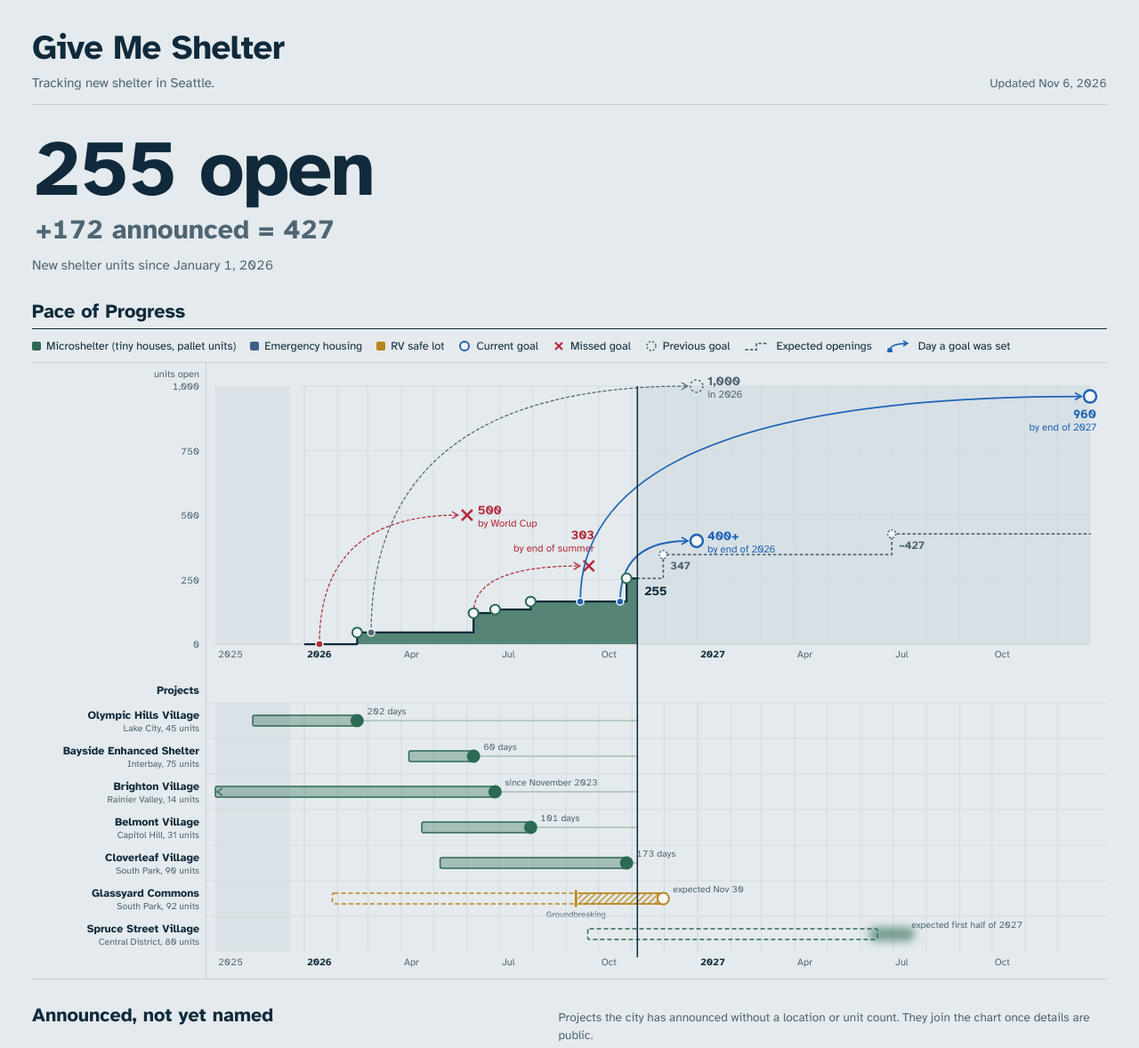
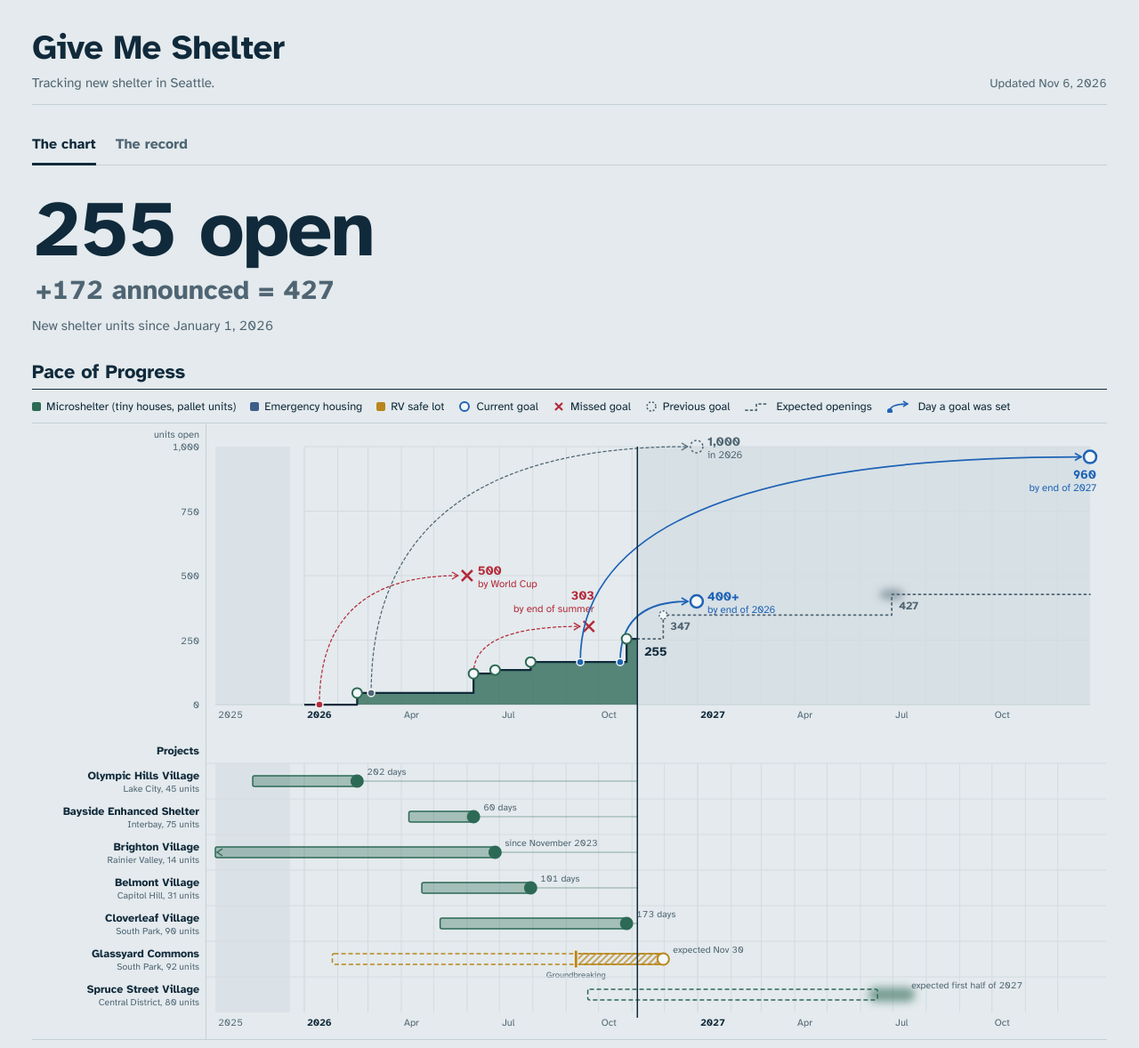
Before and after one commit to swilsonthomas-progeny/give-me-shelter, a plain HTML site: page index.html in a window 1280 px wide. Shown: the top 1178 px of the page at 89% size. Drawn offline with Linux system fonts and the light colour scheme.

Commit message:
Split into chart and record tabs; blog-style record; remove pills and tags
Goals and promises get plain headlines; approximate expected dates are
blurred instead of marked with ~.

Co-Authored-By: Claude Opus 5.5 <noreply@anthropic.com>
Claude-Session: https://claude.ai/code/session_01WBiUis1GEsVDXg5viWpFfj

```diff
--- a/data.json
+++ b/data.json
@@ -202,7 +202,7 @@
         "expected": "2026-11-30",
         "construction": "2026-09-10"
       },
-      "notes": "72 RV spaces and 20 tiny houses, serving about 140 people. The city expects it to open at the end of November; LIHI had earlier said mid-November. Wilson says Seattle has gone more than a year and a half without an operating RV safe lot.",
+      "notes": "Serves about 140 people. The city expects it to open at the end of November; LIHI had earlier said mid-November. Wilson says Seattle has gone more than a year and a half without an operating RV safe lot.",
       "sources": [
         {
           "title": "Mayor Wilson vetoes controversial RV permit bill, pivoting to executive strategy and safe lot expansion (Westside Seattle)",
@@ -335,7 +335,8 @@
           "url": "https://www.realchangenews.org/news/2026/09/23/mayor-wilson-scales-back-shelter-goal-aiming-960-beds-under-new-plan"
         }
       ],
-      "short": "4,000 in 4 years"
+      "short": "4,000 in 4 years",
+      "headline": "4,000 units in four years"
     },
     {
       "id": "p-500-worldcup",
@@ -358,7 +359,8 @@
           "url": "https://www.kuow.org/governing/2026-06-04/seattle-mayor-wilson-homeless-shelter-beds-world-cup-deadline"
         }
       ],
-      "short": "500 by World Cup"
+      "short": "500 by World Cup",
+      "headline": "500 units by the World Cup"
     },
     {
       "id": "p-303-summer",
@@ -377,7 +379,8 @@
           "title": "The Stranger",
           "url": "https://www.thestranger.com/news/seattle-mayor-katie-wilson-unveils-new-75-unit-shelter/"
         }
-      ]
+      ],
+      "headline": "303 units by the end of summer"
     },
     {
       "id": "p-1000-2026",
@@ -400,7 +403,8 @@
           "url": "https://komonews.com/news/local/seattle-mayor-katie-wilson-new-plan-reduce-homelessness-affordable-housing-shelter-units-tiny-homes-beds-crime-budget-gap-city-council"
         }
       ],
-      "short": "1,000 in 2026"
+      "short": "1,000 in 2026",
+      "headline": "1,000 units in 2026"
     },
     {
       "id": "p-400-2026",
@@ -419,7 +423,8 @@
           "url": "https://komonews.com/news/local/story/seattle-mayor-katie-wilson-new-plan-reduce-homelessness-affordable-housing-shelter-units-tiny-homes-beds-crime-budget-gap-city-council"
         }
       ],
-      "short": "400+ by end of 2026"
+      "short": "400+ by end of 2026",
+      "headline": "More than 400 units by the end of 2026"
     },
     {
       "id": "p-960-2027",
@@ -442,7 +447,8 @@
           "url": "https://www.capitolhillseattle.com/2026/10/wilson-plan-shifts-seattles-encampment-strategy-to-prioritize-sidewalks-parks-and-shelter/"
         }
       ],
-      "short": "960 by end of 2027"
+      "short": "960 by end of 2027",
+      "headline": "960 beds by the end of 2027"
     },
     {
       "id": "p-larger-villages",
@@ -461,7 +467,8 @@
           "url": "https://www.axios.com/newsletters/axios-seattle-1bb7ba82-e5c3-4117-9af0-2641df93f131"
         }
       ],
-      "short": "Bigger villages"
+      "short": "Bigger villages",
+      "headline": "Allow bigger tiny house villages"
     },
     {
       "id": "p-expedite-permits",
@@ -476,7 +483,8 @@
           "url": "https://wilson.seattle.gov/2026/01/15/mayor-wilson-announces-executive-orders-to-accelerate-shelter-and-improve-transit/"
         }
       ],
-      "short": "Faster permits"
+      "short": "Faster permits",
+      "headline": "Speed up permits for shelter and housing"
     },
     {
       "id": "p-two-safe-lots",
@@ -499,7 +507,8 @@
           "title": "Seattle Mayor Wilson vetoes RV permit bill due to 'efficacy concerns' (KOMO)",
           "url": "https://komonews.com/news/local/seattle-mayor-wilson-vetoes-rv-permit-bill-due-to-efficacy-concerns-signs-4-others-homeless-camping-shelter-reosuces-budget-funding-council-safety-violence-drug-use-neighborhood"
         }
-      ]
+      ],
+      "headline": "Open two RV safe lots"
     },
     {
       "id": "p-rv-workgroup",
@@ -519,7 +528,8 @@
           "url": "https://kvi.com/2026/11/05/seattle-doesnt-know-how-many-rvs-line-its-streets-but-katie-wilson-insists-nurses-veterans-and-tourists-are-inside"
         }
       ],
-      "by": "2027-01-02"
+      "by": "2027-01-02",
+      "headline": "RV work group recommendations in 60 days"
     }
   ],
   "events": [
--- a/index.html
+++ b/index.html
@@ -94,10 +94,31 @@ svg .mono{font-variant-numeric:tabular-nums}
 .chip{font-size:.74rem;padding:1px 7px;border-radius:3px;border:1px solid var(--rule);display:inline-flex;gap:5px;align-items:center}
 .prog{font-size:.82rem;font-style:italic;color:var(--muted)}
 
-/* record */
-.filters{display:flex;flex-wrap:wrap;gap:6px;margin-bottom:10px}
-.filters button{font:inherit;font-size:.8rem;background:transparent;color:var(--ink);border:1px solid var(--rule);border-radius:99px;padding:4px 12px;cursor:pointer}
-.filters button[aria-pressed="true"]{background:var(--ink);color:var(--paper);border-color:var(--ink)}
+/* tabs */
+.tabs{display:flex;gap:22px;border-bottom:1px solid var(--rule);margin-top:-4px}
+.tabs a{color:var(--muted);text-decoration:none;font-weight:700;font-size:1rem;padding:8px 0 9px;border-bottom:3px solid transparent;margin-bottom:-1px}
+.tabs a[aria-selected="true"]{color:var(--ink);border-bottom-color:var(--ink)}
+.tabs a:focus-visible{outline:2px solid var(--accent);outline-offset:3px}
+.view{display:flex;flex-direction:column;gap:inherit}
+.view[hidden]{display:none}
+
+/* record as a blog */
+.lede{max-width:680px;color:var(--muted);margin:0}
+.blog{max-width:680px;display:flex;flex-direction:column}
+.post{padding:26px 0 28px;border-top:1px solid var(--rule)}
+.post:first-child{border-top:0;padding-top:4px}
+.post time{display:block;font-size:.85rem;color:var(--muted);margin-bottom:4px}
+.post h3{font-family:var(--f-body);font-size:1.4rem;line-height:1.25;font-weight:700;margin:0 0 10px}
+.post p{margin:0 0 12px;font-size:1rem;line-height:1.6;color:var(--ink)}
+.post .sub2{color:var(--muted);font-size:.95rem;margin-bottom:10px}
+.post .hist{margin:4px 0 14px;font-size:.95rem}
+.post .hist li .num{font-size:.85rem}
+.post .hist li{grid-template-columns:130px minmax(0,1fr)}
+.post .prog{font-size:.95rem;margin-bottom:12px}
+.post .srcs{font-size:.85rem;flex-direction:column;gap:3px}
+.post .srcs::before{content:"Sources";color:var(--muted)}
+
+/* record (legacy) */
 .record{list-style:none;margin:0;padding:0;display:flex;flex-direction:column}
 .record li{display:flex;flex-direction:column;gap:3px;padding:10px 0;border-top:1px solid var(--rule)}
 .record h3{font-family:var(--f-body);font-size:.95rem;font-weight:600}
@@ -127,6 +148,12 @@ footer{font-size:.8rem;color:var(--muted);border-top:1px solid var(--rule);paddi
     <div class="meta num" id="updated"></div>
   </header>
 
+  <nav class="tabs" role="tablist" aria-label="Views">
+    <a href="#chart" role="tab" id="tab-chart" aria-controls="view-chart" aria-selected="true">The chart</a>
+    <a href="#record" role="tab" id="tab-record" aria-controls="view-record" aria-selected="false">The record</a>
+  </nav>
+
+  <div id="view-chart" role="tabpanel" aria-labelledby="tab-chart" class="view">
   <section class="strip" aria-label="Totals">
     <div class="tally num" aria-label="Units open, announced and total">
       <div class="t-open"><span id="total">—</span> open</div>
@@ -144,20 +171,13 @@ footer{font-size:.8rem;color:var(--muted);border-top:1px solid var(--rule);paddi
     </div>
     <div class="nav" id="nav" hidden>
       <svg id="navsvg" role="slider" aria-label="Move through the timeline" tabindex="0"></svg>
-      <div class="navbtns"><button type="button" id="go-start">Campaign</button><button type="button" id="go-2026">Jan 2026</button><button type="button" id="go-today">Today</button><button type="button" id="go-end">2027 goals</button></div>
       <span class="navhint">Swipe the chart or drag the window in this strip to move through time.</span>
     </div>
   </section>
 
   <section aria-labelledby="u-h">
-    <div class="sec-head"><h2 id="u-h">Announced, not yet named</h2><p>Projects the city has announced without a location or unit count. They join the chart once details are public.</p></div>
+    <div class="sec-head"><h2 id="u-h">Announced, not yet named</h2></div>
     <div class="watch unnamed" id="unnamed"></div>
-  </section>
-
-  <section aria-labelledby="r-h">
-    <div class="sec-head"><h2 id="r-h">Full record</h2><p>Newest first. Each site appears once, with its own history.</p></div>
-    <div class="filters" id="filters" role="group" aria-label="Filter the record"></div>
-    <ol class="record" id="record"></ol>
   </section>
 
   <section>
@@ -169,13 +189,20 @@ footer{font-size:.8rem;color:var(--muted);border-top:1px solid var(--rule);paddi
     <div class="sec-head"><h2>How this is counted</h2></div>
     <div class="method">
       <div><b>Categories</b><p>Microshelter: tiny houses and pallet units, combined on the chart and listed separately in each site's details. Emergency housing: rooms or apartments in a building leased whole. RV safe lot: parking spaces.</p></div>
-      <div><b>What counts</b><p>Sites inside Seattle city limits. A unit counts from the day its site opens to residents and comes off the day it closes. The dotted line ahead of today adds each named project on its expected opening date, using the same dates as the project bars; projects without a date and unnamed plans aren't included, and ~ marks an approximate date. On the project bars, a dashed outline means announced, stripes mean under construction, a solid bar means open, and a blurred end marks an approximate opening date.</p></div>
+      <div><b>What counts</b><p>Sites inside Seattle city limits. A unit counts from the day its site opens to residents and comes off the day it closes. The dotted line ahead of today adds each named project on its expected opening date, using the same dates as the project bars; projects without a date and unnamed plans aren't included. A blurred step means the opening date is approximate. On the project bars, a dashed outline means announced, stripes mean under construction, a solid bar means open, and a blurred end marks an approximate opening date.</p></div>
       <div><b>Goals</b><p>Goals include projections the city makes about how many units will open by a date. Each goal is marked at its target and due date. An arrow runs to it from the day it was set, starting at our count on that day. Missed and previous goals stay on the chart so the changes are visible. A deadline given as a season, such as the end of summer, is marked on its last day.</p></div>
       <div><b>City counts</b><p>When the city states how many units it has added, the figure appears in the full record beside our own count for that date. We show both even when they don't match.</p></div>
       <div><b>Program notes</b><p>Each site says whether it is part of the mayor's new shelter initiative, an earlier project the city says it sped up, or neither, repeating what the city and operators say.</p></div>
       <div><b>Updates</b><p>A daily job reads news, city and provider feeds and drafts changes. A person reviews every change before it publishes.</p></div>
     </div>
   </section>
+
+  </div>
+
+  <div id="view-record" role="tabpanel" aria-labelledby="tab-record" class="view" hidden>
+    <p class="lede">Every opening, closure, promise and policy move since the campaign, newest first. Each site appears once, under its latest change.</p>
+    <div class="blog" id="record"></div>
+  </div>
 
   <footer>Tracking progress, promises and policy on shelter. <span id="foot-updated"></span></footer>
 </div>
@@ -353,8 +380,9 @@ footer{font-size:.8rem;color:var(--muted);border-top:1px solid var(--rule);paddi
         const x = X(o.date); pl += ` H${x}`; pv += sum(o.st.units); pl += ` V${Y(pv)}`;
         const approx = !!o.st.dates.expected_label;
         marks += `<g class="mk" tabindex="0" role="button" data-id="s:${esc(o.st.id)}" aria-label="Expected: ${esc(o.st.name)}, ${sum(o.st.units)} units, ${approx?esc(o.st.dates.expected_label):fdate(o.st.dates.expected)}. Total ${pv}.">
-          <circle class="ring" cx="${x}" cy="${Y(pv)}" r="4.5" fill="var(--sheet)" stroke="var(--muted)" stroke-width="1.5" stroke-dasharray="2 2"/>
-          <text x="${x+8}" y="${Y(pv)+17}" font-size="12.5" font-weight="700" fill="var(--muted)">${approx?"~":""}${pv}</text></g>`;
+          ${approx ? `<ellipse cx="${x}" cy="${Y(pv)}" rx="14" ry="6" fill="var(--muted)" fill-opacity=".55" filter="url(#fuzz)"/><circle class="ring" cx="${x}" cy="${Y(pv)}" r="6" fill="transparent" stroke="none"/>`
+            : `<circle class="ring" cx="${x}" cy="${Y(pv)}" r="4.5" fill="var(--sheet)" stroke="var(--muted)" stroke-width="1.5" stroke-dasharray="2 2"/>`}
+          <text x="${x+8}" y="${Y(pv)+17}" font-size="12.5" font-weight="700" fill="var(--muted)">${pv}</text></g>`;
       });
       pl += ` H${X(END)}`;
       g += `<path d="${pl}" fill="none" stroke="var(--muted)" stroke-width="1.75" stroke-dasharray="2 4" stroke-linecap="round" stroke-linejoin="round"/>` + marks;
@@ -503,7 +531,6 @@ footer{font-size:.8rem;color:var(--muted);border-top:1px solid var(--rule);paddi
   }
 
   // ---------- full record ----------
-  let filter = "all";
   function siteHistory(s){
     const rows = [];
     if (s.dates.announced) rows.push([s.dates.announced, "Announced"]);
@@ -524,30 +551,26 @@ footer{font-size:.8rem;color:var(--muted);border-top:1px solid var(--rule);paddi
 
   function record(){
     const out = [];
-    D.promises.forEach(q=>out.push({date:q.made, f:"goals", html:card(ITEMS["p:"+q.id])}));
-    D.events.filter(e=>e.type!=="site").forEach(e=>out.push({date:e.date, f: e.type==="goal"?"goals":"policy", html:card(ITEMS["e:"+e.id])}));
-    (D.city_counts||[]).forEach(c=>out.push({date:c.date, f:"city", html:card(ITEMS["c:"+c.id])}));
-    // one entry per site, filed under its latest change
-    D.sites.forEach(st=>out.push({date:siteLast(st), f:"sites", site:true, status:st.status, html:card(ITEMS["s:"+st.id])}));
-    const F = [["all","Everything"],["goals","Promises & goals"],["policy","Policy"],["sites","Sites"],["city","City counts"]];
-    const fEl = document.getElementById("filters");
-    fEl.innerHTML = F.map(([k,l])=>`<button type="button" id="rf-${k}" data-k="${k}" aria-pressed="${k===filter}">${l}</button>`).join("");
-    fEl.onclick = e=>{ const b=e.target.closest("button"); if(!b) return; filter=b.dataset.k; record(); };
-    let list = out.filter(e=>filter==="all"||e.f===filter);
-    const rank = {announced:0, construction:0, open:1, closed:2};
-    if (filter==="sites") list.sort((a,b)=>(rank[a.status]-rank[b.status]) || b.date.localeCompare(a.date));
-    else list.sort((a,b)=>b.date.localeCompare(a.date));
-    document.getElementById("record").innerHTML = list.map(e=>`<li${e.site?' class="site-card"':""}>${e.site ? e.html : e.html.replace('<div class="when">', `<div class="when"><span class="num">${fdate(e.date)}</span>`)}</li>`).join("");
+    D.promises.forEach(q=>out.push({date:q.made, prec:q.made_precision, html:card(ITEMS["p:"+q.id])}));
+    D.events.filter(e=>e.type!=="site").forEach(e=>out.push({date:e.date, prec:e.date_precision, html:card(ITEMS["e:"+e.id])}));
+    (D.city_counts||[]).forEach(c=>out.push({date:c.date, html:card(ITEMS["c:"+c.id])}));
+    // one post per site, filed under its latest change
+    D.sites.forEach(st=>out.push({date:siteLast(st), html:card(ITEMS["s:"+st.id])}));
+    out.sort((a,b)=>b.date.localeCompare(a.date));
+    document.getElementById("record").innerHTML = out.map(e=>`<article class="post"><time datetime="${esc(e.date)}">${fdate(e.date, e.prec==="month"?"month":undefined).replace(/^(\w{3}) /, (m,mo)=>({Jan:"January ",Feb:"February ",Mar:"March ",Apr:"April ",Jun:"June ",Jul:"July ",Aug:"August ",Sep:"September ",Oct:"October ",Nov:"November ",Dec:"December "})[mo]||m)}</time>${e.html}</article>`).join("");
   }
 
+  const UNAME = {tiny_house:["tiny house","tiny houses"], pallet:["pallet unit","pallet units"], emergency_housing:["emergency housing unit","emergency housing units"], rv:["RV space","RV spaces"], shelter:["shelter bed","shelter beds"]};
+  const unitText = u => { const parts = CATKEYS.filter(k=>(u||{})[k]>0).map(k=>`${fmt(u[k])} ${UNAME[k]?UNAME[k][u[k]===1?0:1]:k}`); return parts.length>1 ? parts.slice(0,-1).join(", ")+" and "+parts.slice(-1) : (parts[0]||""); };
+
   // ---------- detail content ----------
-  function card(it, siteMode){
+  function card(it){
     const o = it.obj;
-    if (it.type==="promise") return `<div class="when"><span class="kind">${o.target?"Goal":"Promise"}</span><span class="pill ${o.status}">${PSTATUS[o.status]}</span></div><h3>${esc(o.text)}</h3>${o.target?`<p>Target: ${fmt(o.target.units)} units by ${fdate(o.target.by)}. Set ${esc(o.made_label||fdate(o.made))}.</p>`:""}<p>${esc(o.status_note)}</p>${srcs(o.sources)}`;
-    if (it.type==="event") return `<div class="when"><span class="kind">${TTYPE[o.type]||esc(o.type)}</span></div><h3>${esc(o.title)}</h3><p>${esc(o.detail)}</p>${srcs(o.sources)}`;
-    if (it.type==="city") return `<div class="when"><span class="kind">City ${o.kind==="count"?"count":"projection"}</span></div><h3>${fmt(o.units)} units ${o.kind==="count"?"added, per the city":"projected"}${o.kind!=="count"&&o.by?` by ${fdate(o.by)}`:""}</h3><p>${esc(o.statement)}</p>${o.kind==="count"?`<p>Our count for that date: ${fmt(it.ours)}.</p>`:""}${srcs(o.sources)}`;
-    const s = o, pill = {open:"delivered", closed:"missed", construction:"in_progress", announced:"in_progress"}[s.status];
-    return `<div class="when"><span class="kind">Site</span><span class="pill ${pill}">${esc(STATUS[s.status])}</span><span>${esc(s.neighborhood)}</span></div><h3>${esc(s.name)}: ${fmt(sum(s.units))} units</h3>${chips(s.units)}<p>${esc(s.address)}, ${esc(s.operator)}</p>${siteHistory(s)}<p>${esc(s.notes)}</p><div class="prog">${esc(PROGRAM[s.program]||"")}${s.program_note?". "+esc(s.program_note):""}</div>${siteSources(s)}`;
+    if (it.type==="promise") return `<h3>${o.target||/^[\d,+]+\s/.test(o.short||"")?"Goal":"Promise"}: ${esc(o.headline||o.short||o.text)}</h3>${(o.headline||o.short)?`<p>${esc(o.text)}</p>`:""}${o.target?`<p>Target: ${fmt(o.target.units)} units by ${fdate(o.target.by)}. Set ${esc(o.made_label||fdate(o.made))}.</p>`:""}${o.status_note?`<p>${esc(o.status_note)}</p>`:""}${srcs(o.sources)}`;
+    if (it.type==="event") return `<h3>${esc(o.title)}</h3>${o.detail?`<p>${esc(o.detail)}</p>`:""}${srcs(o.sources)}`;
+    if (it.type==="city") return `<h3>${fmt(o.units)} units ${o.kind==="count"?"added, per the city":"projected"}${o.kind!=="count"&&o.by?` by ${fdate(o.by)}`:""}</h3><p>${esc(o.statement)}</p>${o.kind==="count"?`<p>Our count for that date: ${fmt(it.ours)}.</p>`:""}${srcs(o.sources)}`;
+    const s = o;
+    return `<h3>${esc(s.name)}</h3><p class="sub2">${esc(unitText(s.units))}${s.neighborhood?`, ${esc(s.neighborhood)}`:""}</p><p>${esc(s.address)}. Run by ${esc(s.operator)}.</p>${siteHistory(s)}${s.notes?`<p>${esc(s.notes)}</p>`:""}<div class="prog">${esc(PROGRAM[s.program]||"")}${s.program_note?". "+esc(s.program_note):""}</div>${siteSources(s)}`;
   }
 
   // ---------- interaction ----------
@@ -577,9 +600,17 @@ footer{font-size:.8rem;color:var(--muted);border-top:1px solid var(--rule);paddi
   navsvg.addEventListener("pointermove", e=>{ if (dragging) navTo(e.clientX); });
   navsvg.addEventListener("pointerup", ()=>{ dragging = false; });
   navsvg.addEventListener("pointercancel", ()=>{ dragging = false; });
-  const jump = (id, d, f) => document.getElementById(id).addEventListener("click", ()=>{ if (d==="end") document.getElementById("plot").scrollLeft = 1e9; else scrollToDate(d, f); });
-  jump("go-start","2025-03-01",0); jump("go-2026","2026-01-01",0.04); jump("go-end","end");
-  document.getElementById("go-today").addEventListener("click", ()=>scrollToDate(D.updated, 0.72));
+  // tabs: #chart (default) and #record
+  function showTab(){
+    const rec = location.hash === "#record";
+    document.getElementById("view-chart").hidden = rec;
+    document.getElementById("view-record").hidden = !rec;
+    document.getElementById("tab-chart").setAttribute("aria-selected", String(!rec));
+    document.getElementById("tab-record").setAttribute("aria-selected", String(rec));
+    if (rec) close(); else if (D && document.getElementById("chart").clientWidth !== lastW) layout(false);
+  }
+  window.addEventListener("hashchange", showTab);
+  showTab();
   let rt; window.addEventListener("resize", ()=>{ clearTimeout(rt); rt = setTimeout(()=>{ if (D && document.getElementById("chart").clientWidth !== lastW) layout(false); }, 150); });
 
   const inline = document.getElementById("ledger-data");
```
Also changed, not shown: 1 other file.
